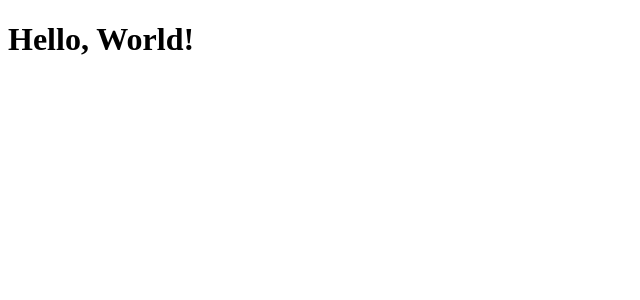
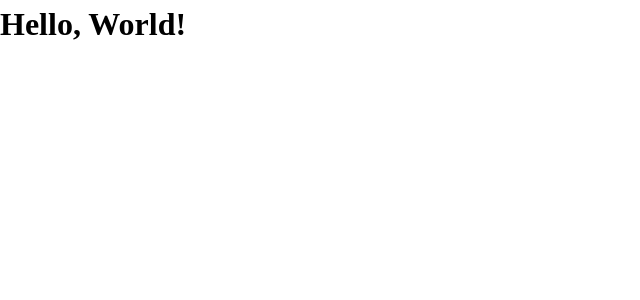
Before and after one commit to alex-j-garcia/journal-prompts-frontend, a React (Vite) app: page / in a window 1280 px wide. Shown: the top 300 px of the page, without its empty margins (0-640 px from the left). Built offline with nearby package versions, Linux system fonts and the light colour scheme.

Commit message:
Add CSS reset

```diff
--- a/src/index.css
+++ b/src/index.css
@@ -0,0 +1,47 @@
+/* 1. Use a more-intuitive box-sizing model */
+*, *::before, *::after {
+  box-sizing: border-box;
+}
+
+/* 2. Remove default margin */
+* {
+  margin: 0;
+}
+
+body {
+  /* 3. Add accessible line-height */
+  line-height: 1.5;
+  /* 4. Improve text rendering */
+  -webkit-font-smoothing: antialiased;
+}
+
+/* 5. Improve media defaults */
+img, picture, video, canvas, svg {
+  display: block;
+  max-width: 100%;
+}
+
+/* 6. Inherit fonts for form controls */
+input, button, textarea, select {
+  font: inherit;
+}
+
+/* 7. Avoid text overflows */
+p, h1, h2, h3, h4, h5, h6 {
+  overflow-wrap: break-word;
+}
+
+/* 8. Improve line wrapping */
+p {
+  text-wrap: pretty;
+}
+h1, h2, h3, h4, h5, h6 {
+  text-wrap: balance;
+}
+
+/*
+  9. Create a root stacking context
+*/
+#root, #__next {
+  isolation: isolate;
+}
```
